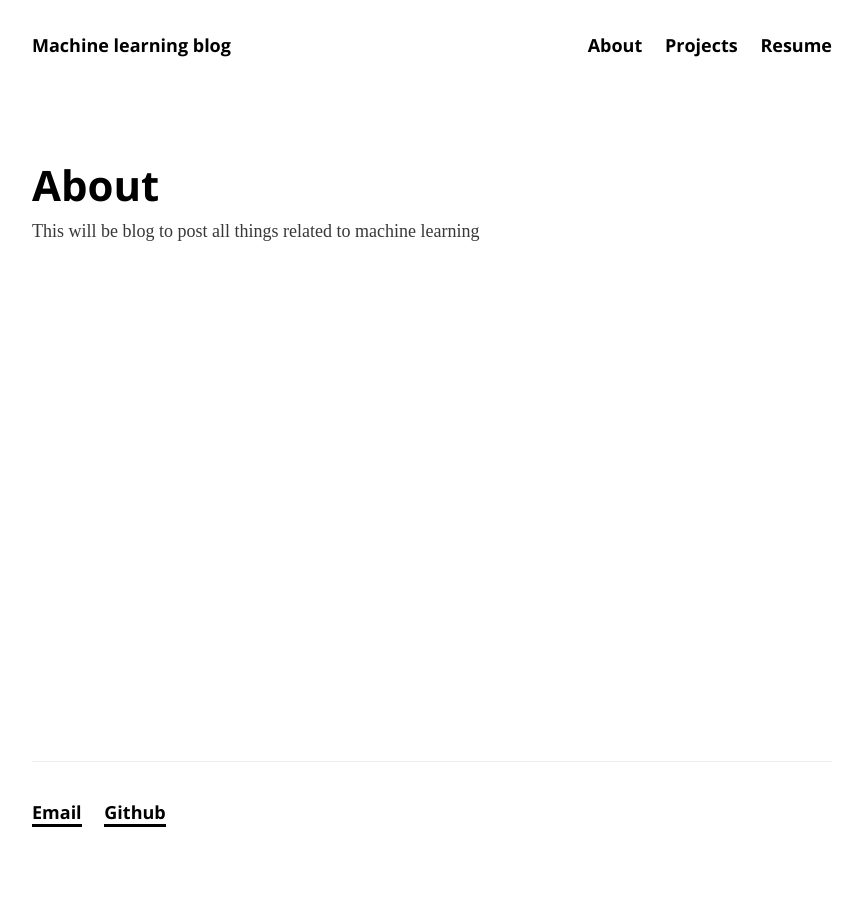
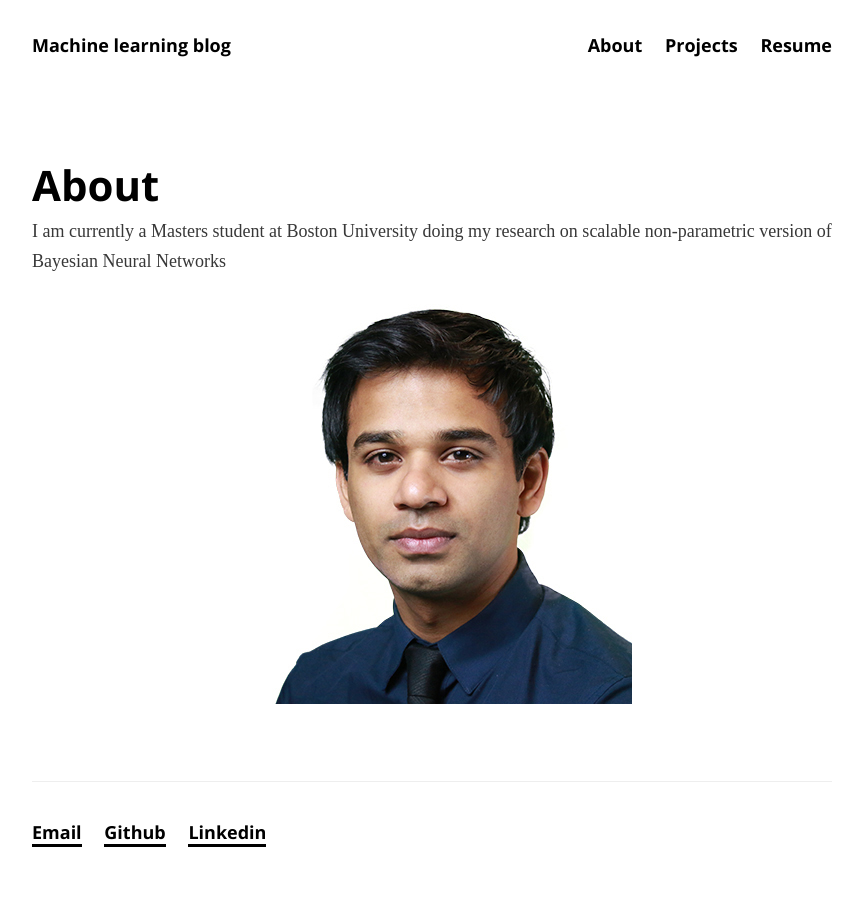
Before and after one commit to scelesticsiva/scelesticsiva.github.io, a Jekyll site: the page built from about.md, in a window 1280 px wide. Shown: the whole page, without its empty margins (208-1071 px from the left). Built offline with Jekyll 4.4.1, drawn with Linux system fonts in a browser that asks for light colours; some web fonts are replaced.

Commit message:
adding information and picture in about

```diff
--- a/_config.yml
+++ b/_config.yml
@@ -8,6 +8,7 @@ url:         "http://scelesticsiva.github.io"
 # Social Links
 email:            scelesticsiva@gmail.com
 github_username:  scelesticsiva
+linkedin_username: siva2910
 
 # Build settings
 markdown: kramdown
--- a/_includes/footer.html
+++ b/_includes/footer.html
@@ -11,8 +11,8 @@
             <a href="https://github.com/{{ site.github_username }}">Github</a>
           {% endif %}
 
-          {% if site.twitter_username %}
-            <a href="https://twitter.com/{{ site.twitter_username }}">Twitter</a>
+          {% if site.linkedin_username %}
+            <a href="https://linkedin.com/in/{{ site.linkedin_username }}">Linkedin</a>
           {% endif %}
         </div>
       </div>
--- /dev/null
+++ b/_layouts/page_about.html
@@ -0,0 +1,17 @@
+---
+layout: default
+---
+<article class="post">
+
+  <header class="post-header">
+    <h1 class="post-title">{{ page.title }}</h1>
+  </header>
+
+  <div class="post-content">
+    {{ content }}
+    <div>
+    	<img src = "{{ site.url }}/assets/my_image.JPG">
+    </div>
+  </div>
+
+</article>
--- a/about.md
+++ b/about.md
@@ -1,7 +1,7 @@
 ---
-layout: page
+layout: page_about
 title: About
 permalink: /about/
 ---
 
-This will be blog to post all things related to machine learning
+I am currently a Masters student at Boston University doing my research on scalable non-parametric version of Bayesian Neural Networks
```
Also changed, not shown: assets/my_image.JPG (added).
